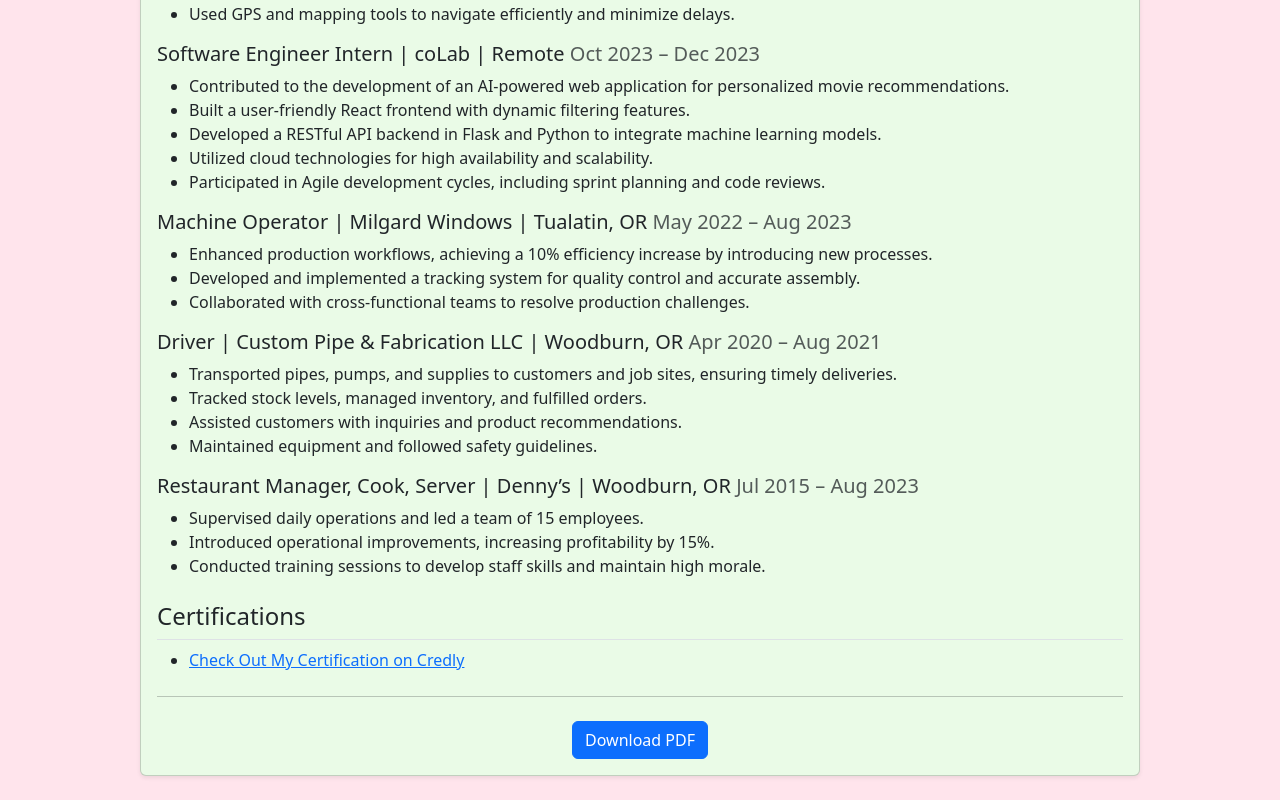
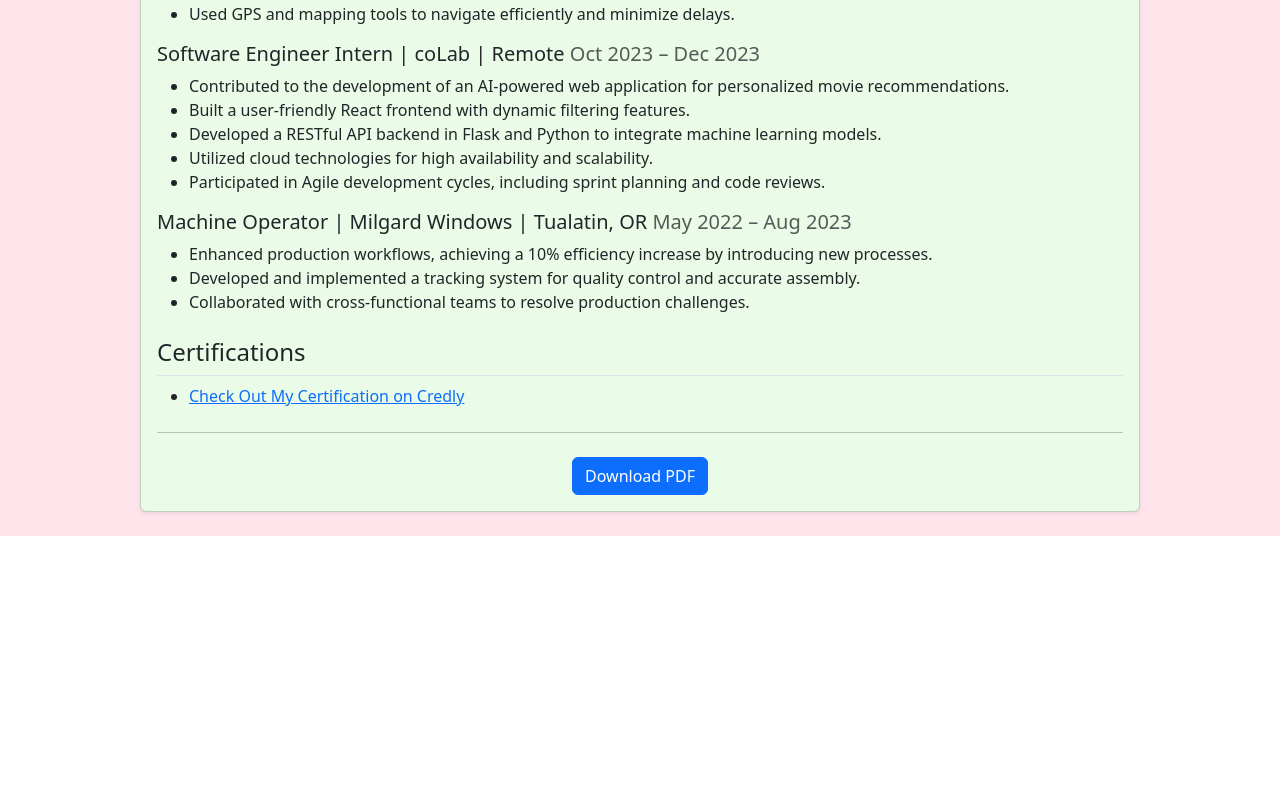
Before and after one commit to PinkSquacht/portfolio, a React (Vite) app: page /resume in a window 1280 px wide. Shown: the part 1914-2714 px from the top of the page. After the commit the page ends 2450 px from the top, so only its background shows below. Built offline with nearby package versions, Linux system fonts and the light colour scheme.

Commit message:
edited the Resume Page

```diff
--- a/src/components/Resume.jsx
+++ b/src/components/Resume.jsx
@@ -132,23 +132,6 @@
                   <li>Collaborated with cross-functional teams to resolve production challenges.</li>
                 </ul>
               </div>
-              <div className="mb-3">
-                <h3 className="h5">Driver | Custom Pipe & Fabrication LLC | Woodburn, OR <span className="text-muted">Apr 2020 – Aug 2021</span></h3>
-                <ul>
-                  <li>Transported pipes, pumps, and supplies to customers and job sites, ensuring timely deliveries.</li>
-                  <li>Tracked stock levels, managed inventory, and fulfilled orders.</li>
-                  <li>Assisted customers with inquiries and product recommendations.</li>
-                  <li>Maintained equipment and followed safety guidelines.</li>
-                </ul>
-              </div>
-              <div className="mb-3">
-                <h3 className="h5">Restaurant Manager, Cook, Server | Denny’s | Woodburn, OR <span className="text-muted">Jul 2015 – Aug 2023</span></h3>
-                <ul>
-                  <li>Supervised daily operations and led a team of 15 employees.</li>
-                  <li>Introduced operational improvements, increasing profitability by 15%.</li>
-                  <li>Conducted training sessions to develop staff skills and maintain high morale.</li>
-                </ul>
-              </div>
             </section>
             <section className="mb-4">
               <h2 className="h4 border-bottom pb-2">Certifications</h2>
```
